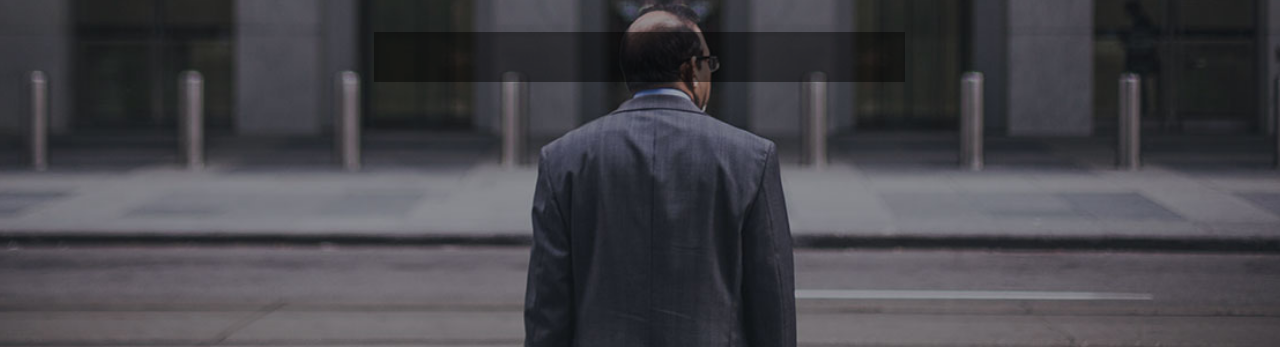
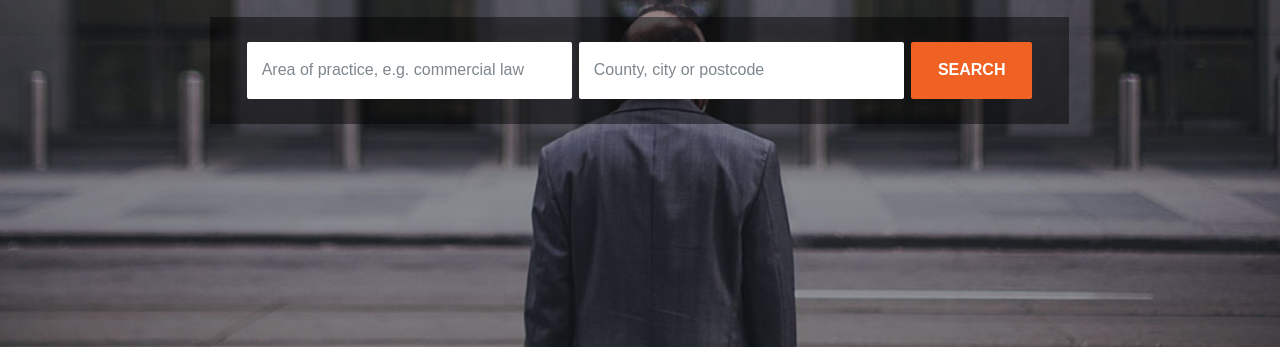
Before and after one commit to ruslana-shev/Solicitors, a website: page app/index.html in a window 1280 px wide. Shown: the part 453-800 px from the top of the page. Drawn offline with nearby package versions, Linux system fonts and the light colour scheme.

Commit message:
заданы стили для inner-form

```diff
--- a/app/css/style.css
+++ b/app/css/style.css
@@ -129,6 +129,29 @@ button {
 .icon {
   display: inline-block; }
 
+.form-control {
+  display: inline-block;
+  height: 57px;
+  padding: 0 15px;
+  -webkit-border-radius: 2px;
+          border-radius: 2px;
+  color: #7e878d;
+  font-size: 16px; }
+
+.form-btn {
+  display: inline-block;
+  height: 57px;
+  -webkit-border-radius: 2px;
+          border-radius: 2px;
+  color: #fff;
+  font-weight: 600;
+  background: #ef6223;
+  padding: 0 27px;
+  font-size: 16px;
+  text-transform: uppercase; }
+  .form-btn:hover {
+    background: #d0551e; }
+
 .header {
   height: 80px;
   width: 100%;
@@ -223,7 +246,8 @@ button {
     color: #fff; }
     .inner .inner-block h1 {
       font-weight: 700;
-      font-size: 72px; }
+      font-size: 72px;
+      margin-bottom: 26px; }
     .inner .inner-block > span {
       font-size: 28px;
       font-weight: 300; }
@@ -231,3 +255,7 @@ button {
       margin-top: 40px;
       padding: 25px 37px;
       background: rgba(0, 0, 0, 0.45); }
+      .inner .inner-block .inner-form .first-form .form-control {
+        width: 325px; }
+      .inner .inner-block .inner-form input + input, .inner .inner-block .inner-form select + input {
+        margin-left: 4px; }
--- a/app/index.html
+++ b/app/index.html
@@ -29,7 +29,13 @@
 				<h1>Find a Solicitor</h1>
 				<span>Access to justice made easier</span>
 				<div class="inner-form">
-
+					<form>
+						<div class="first-form">
+							<input type="text" name="area" class="form-control" placeholder="Area of practice, e.g. commercial law">
+							<input type="text" name="countri" class="form-control" placeholder="County, city or postcode">
+							<input type="submit" value="SEARCH" class="form-btn">
+						</div>
+					</form>
 				</div>
 			</div>
 		</div>
```
Also changed, not shown: dist/sass/_custom-variables.scss, dist/sass/_layout.scss, dist/sass/style.scss.
